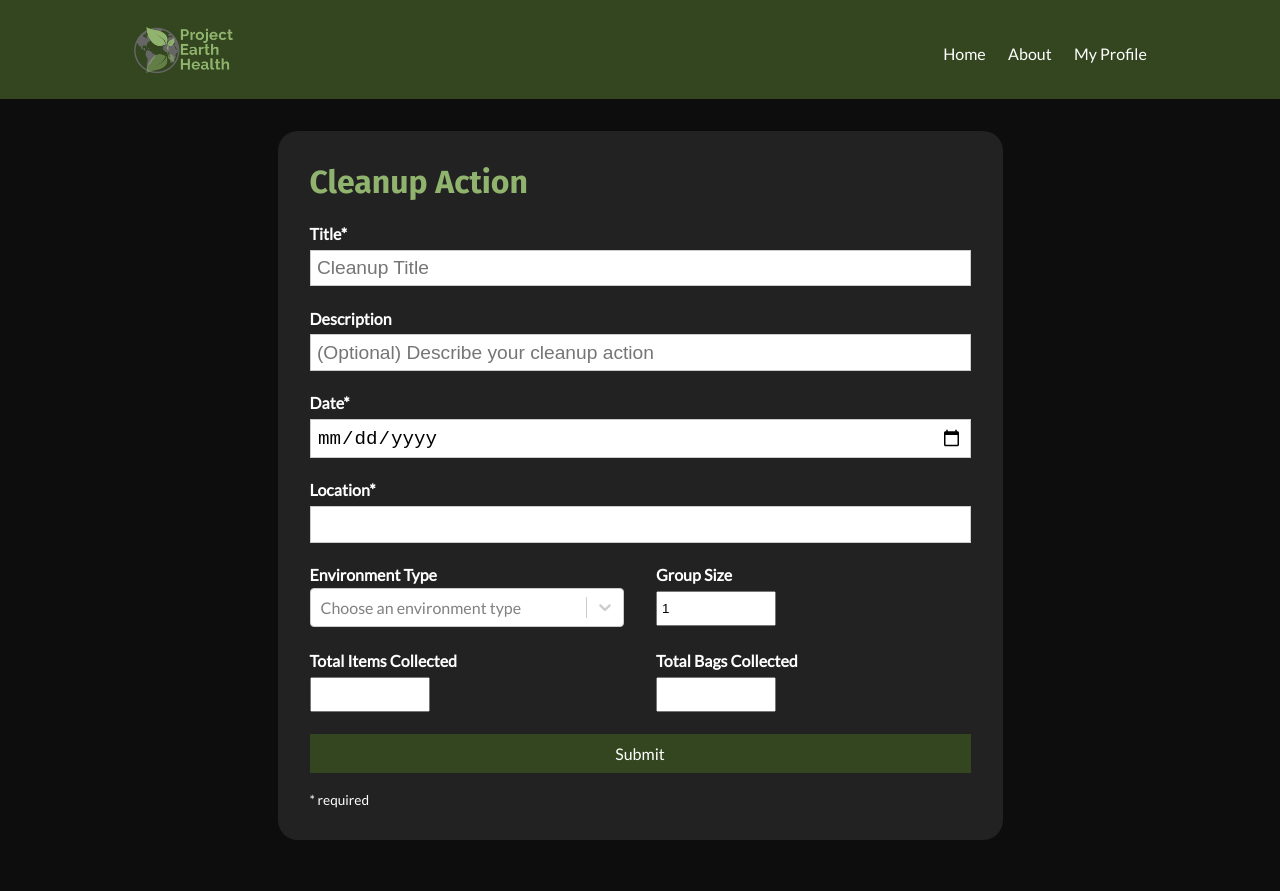
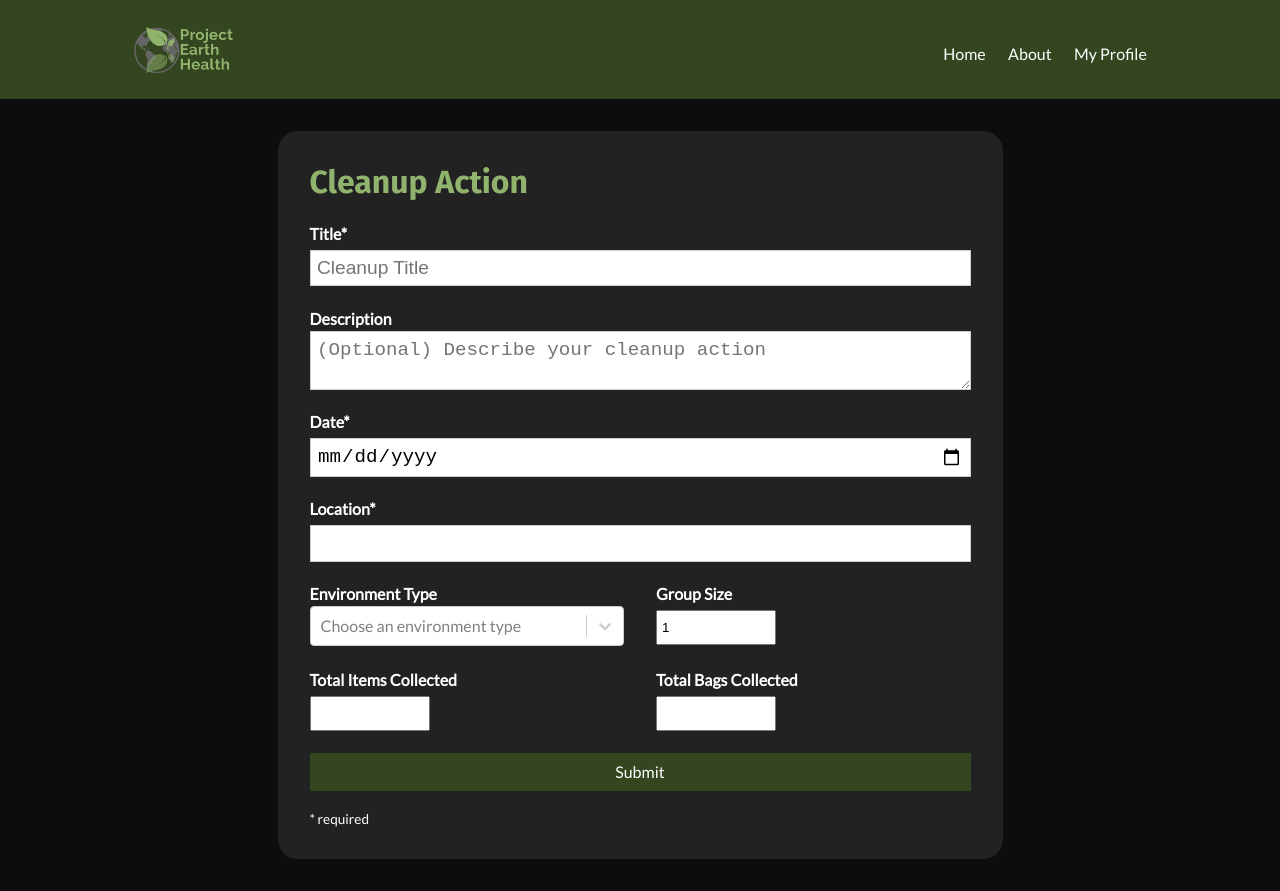
Before and after one commit to Matt-1123/project-earth-health, a React (Vite) app: page /add-cleanup in a window 1280 px wide. Built offline with nearby package versions, Linux system fonts and the light colour scheme.

Commit message:
change description from text input to textarea

```diff
--- a/src/components/CleanupFeedItem.jsx
+++ b/src/components/CleanupFeedItem.jsx
@@ -54,7 +54,7 @@ const CleanupFeedItem = ({ action }) => {
         </h3>
       </div>
 
-        <p className="font-sm" style={{ marginBottom: ".5em" }}>
+        <p className="font-sm" style={{ marginBottom: ".5em", whiteSpace: 'pre-line' }}>
           {description}
         </p>
       <div style={styles.stats}>
--- a/src/components/pages/AddCleanup.jsx
+++ b/src/components/pages/AddCleanup.jsx
@@ -86,14 +86,14 @@ const AddCleanupPage = () => {
 
             <div className="form-group">
                 <label htmlFor="description">Description</label>
-                <input
+                <textarea
+                    name="description"
                     id="description"
-                    type="text"
-                    name="description"
                     placeholder="(Optional) Describe your cleanup action"
+                    style={{ maxWidth: '100%', minWidth: '100%', whiteSpace: 'pre-line' }}
                     value={description}
                     onChange={(e) => setDescription(e.target.value)}
-                />
+                ></textarea>
             </div>
 
             <div className="form-group">
```
